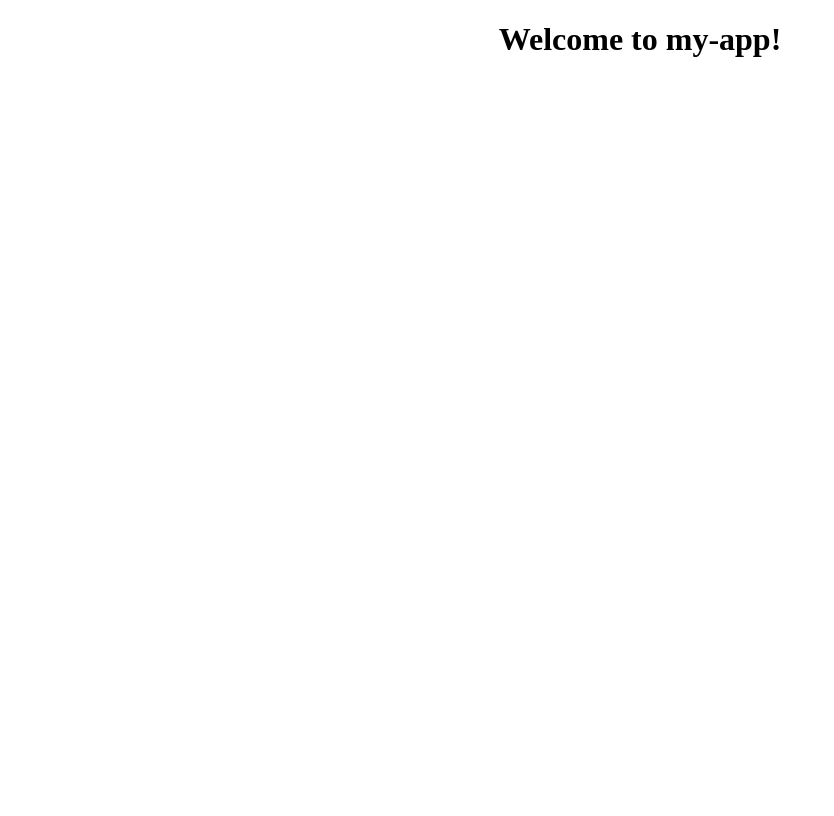
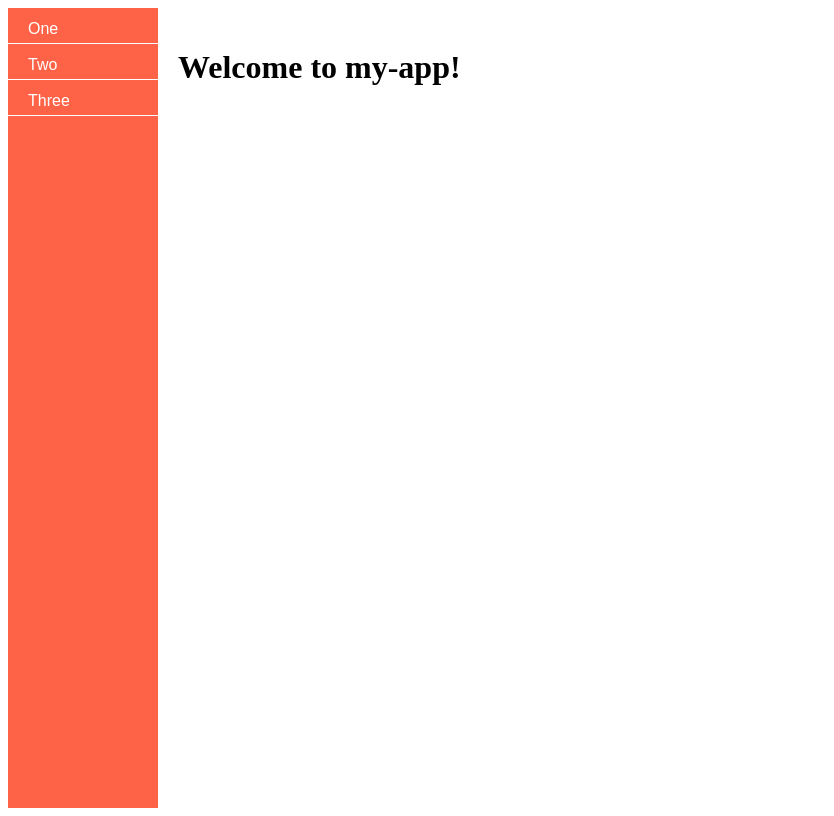
Before and after one commit to ImsirovicAjdin/angular-book-1, an Angular app: page / in a window 1280 px wide. Shown: the whole page, without its empty margins (0-834 px from the left). Built offline with nearby package versions, Linux system fonts and the light colour scheme.

Commit message:
2. Generate the navigation component and update styles

```diff
--- a/src/app/app.component.css
+++ b/src/app/app.component.css
@@ -0,0 +1,6 @@
+:host {
+    display: flex;
+}
+.p20 {
+    padding: 20px;
+}
--- a/src/app/app.component.html
+++ b/src/app/app.component.html
@@ -1,5 +1,7 @@
-<!-- The content below is only a placeholder and can be replaced -->
-<div style="text-align: center">
+<!-- app.component.html -->
+<app-navigation></app-navigation>
+
+<div class="p20">
   <h1>
     Welcome to {{ title }}!
   </h1>
--- a/src/app/app.module.ts
+++ b/src/app/app.module.ts
@@ -3,10 +3,12 @@ import { BrowserModule } from '@angular/platform-browser';
 
 import { AppRoutingModule } from './app-routing.module';
 import { AppComponent } from './app.component';
+import { NavigationComponent } from './navigation/navigation.component';
 
 @NgModule({
   declarations: [
-    AppComponent
+    AppComponent,
+    NavigationComponent
   ],
   imports: [
     BrowserModule,
--- /dev/null
+++ b/src/app/navigation/navigation.component.css
@@ -0,0 +1,20 @@
+/* navigation.component.css */
+nav {
+    height: 100vh;
+    float: left;
+    width: 150px;
+    background: tomato;
+    list-style-type: none;
+}
+
+nav li {
+    font-family: Arial;
+    font-size: 16px;
+    padding: 12px 20px 5px;
+    border-bottom: 1px solid white;
+}
+
+nav li a {
+    color: white;
+    text-decoration: none;
+}
--- /dev/null
+++ b/src/app/navigation/navigation.component.html
@@ -0,0 +1,5 @@
+<nav>
+    <li><a href="#">One</a></li>
+    <li><a href="#">Two</a></li>
+    <li><a href="#">Three</a></li>
+</nav>
--- /dev/null
+++ b/src/app/navigation/navigation.component.ts
@@ -0,0 +1,15 @@
+import { Component, OnInit } from '@angular/core';
+
+@Component({
+  selector: 'app-navigation',
+  templateUrl: './navigation.component.html',
+  styleUrls: ['./navigation.component.css']
+})
+export class NavigationComponent implements OnInit {
+
+  constructor() { }
+
+  ngOnInit(): void {
+  }
+
+}
```
Also changed, not shown: 1 other file (tests, documents, lock files or other folders).
